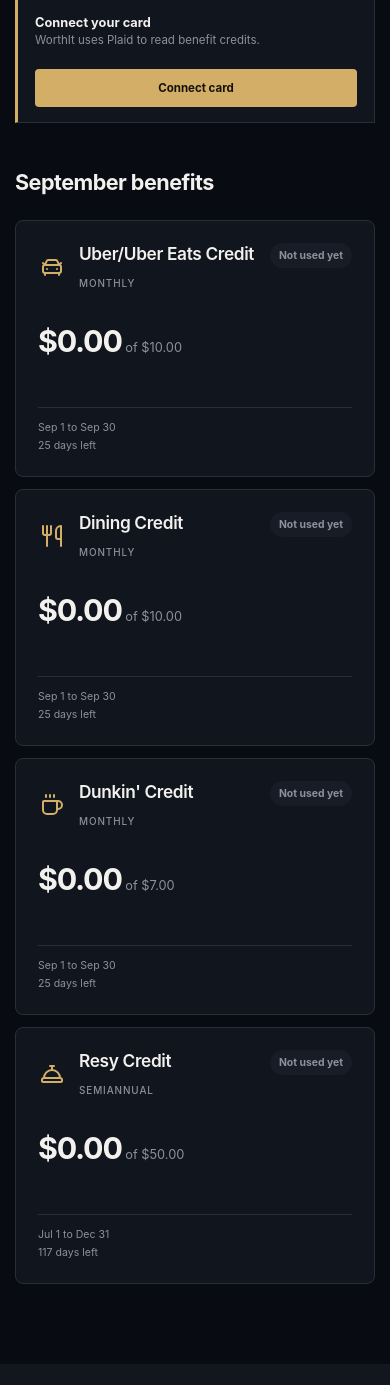
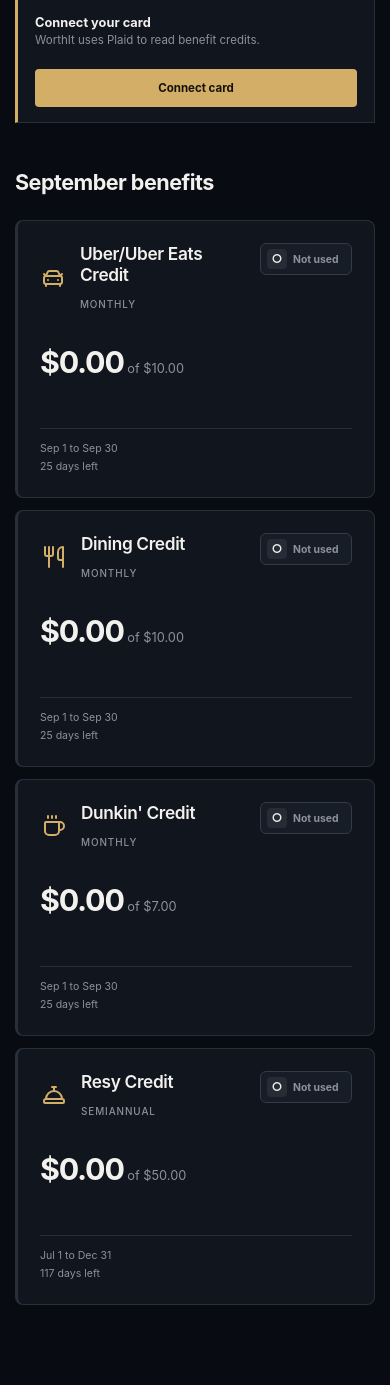
Before and after one commit to denystsinyk/worthit, a Flask app: page / in a window 390 px wide. Shown: the part 403-1788 px from the top of the page. Before the commit the page ends 1767 px from the top, so only its background shows below. Run offline with Flask 3, Linux system fonts and the light colour scheme; data that the repository does not hold is empty; parts of the project's set-up code (start-up, migrations or seed data) failed here and were passed over.

Commit message:
Clarify benefit status at a glance

```diff
--- a/static/style.css
+++ b/static/style.css
@@ -206,6 +206,7 @@ button, input, select { font: inherit; }
   flex-direction: column;
   background: var(--panel);
   border: 1px solid var(--line);
+  border-left: 3px solid var(--line);
   border-radius: 8px;
 }
 .card-heading, .card-footer { display: flex; align-items: center; justify-content: space-between; }
@@ -219,19 +220,43 @@ button, input, select { font: inherit; }
 .benefit-icon img { width: 24px; height: 24px; display: block; }
 .benefit-identity h3 { margin: 0 0 7px; font-size: 1.08rem; font-weight: 620; letter-spacing: -.02em; }
 .benefit-period { color: var(--muted); font-size: .62rem; font-weight: 500; line-height: 1.5; text-transform: uppercase; letter-spacing: .09em; }
-.state-pill {
-  padding: 6px 9px;
+.state-indicator {
+  min-width: 92px;
+  padding: 5px 9px 5px 6px;
+  display: inline-flex;
+  align-items: center;
+  gap: 6px;
   color: var(--muted);
   background: var(--panel-2);
-  border-radius: 999px;
+  border: 1px solid #333b47;
+  border-radius: 6px;
   font-size: .65rem;
   font-weight: 700;
   white-space: nowrap;
 }
-.state-complete .state-pill { color: var(--green); background: var(--green-soft); }
-.state-partial .state-pill { color: var(--amber); background: var(--amber-soft); }
-.state-at_risk .state-pill { color: var(--red); background: var(--red-soft); }
-.state-pending .state-pill { color: var(--violet); background: var(--violet-soft); }
+.state-symbol {
+  width: 20px;
+  height: 20px;
+  display: grid;
+  place-items: center;
+  color: var(--text);
+  background: #252c36;
+  border-radius: 4px;
+  font-size: .75rem;
+  line-height: 1;
+}
+.state-complete { border-left-color: var(--green); }
+.state-complete .state-indicator { color: var(--green); background: var(--green-soft); border-color: #28513f; }
+.state-complete .state-symbol { color: #07150f; background: var(--green); }
+.state-partial { border-left-color: var(--amber); }
+.state-partial .state-indicator { color: var(--amber); background: var(--amber-soft); border-color: #5a4528; }
+.state-partial .state-symbol { color: #1a1004; background: var(--amber); }
+.state-at_risk { border-left-color: var(--red); }
+.state-at_risk .state-indicator { color: var(--red); background: var(--red-soft); border-color: #633134; }
+.state-at_risk .state-symbol { color: #1e0708; background: var(--red); }
+.state-pending { border-left-color: var(--violet); }
+.state-pending .state-indicator { color: var(--violet); background: var(--violet-soft); border-color: #50446c; }
+.state-pending .state-symbol { color: #130d20; background: var(--violet); }
 .card-main { margin-top: 32px; }
 .benefit-value { margin: 0 0 16px; }
 .benefit-value span { font-size: 1.9rem; font-weight: 650; letter-spacing: -.04em; }
@@ -244,6 +269,25 @@ button, input, select { font: inherit; }
   font-size: .66rem;
 }
 .card-note { margin: 12px 0 0; color: #c2b4e9; font-size: .68rem; line-height: 1.45; }
+
+@media (min-width: 761px) and (min-height: 720px) {
+  body.page-dashboard { height: 100vh; overflow: hidden; }
+  .page-dashboard .site-header { height: 56px; }
+  .page-dashboard .hero { padding: 25px 0 22px; }
+  .page-dashboard .hero h1 { font-size: clamp(2.7rem, 4.5vw, 3.6rem); }
+  .page-dashboard .hero-total { min-width: 190px; padding: 13px 17px; }
+  .page-dashboard .hero-amount,
+  .page-dashboard .hero-amount .amount { font-size: 2.65rem; }
+  .page-dashboard .trend-strip { margin-top: 12px; padding: 11px 16px; }
+  .page-dashboard .benefits-section { padding: 20px 0 0; }
+  .page-dashboard .section-heading { margin-bottom: 10px; }
+  .page-dashboard .benefit-grid { gap: 10px; }
+  .page-dashboard .benefit-card { min-height: 168px; padding: 16px 18px; }
+  .page-dashboard .card-main { margin-top: 18px; }
+  .page-dashboard .benefit-value { margin: 0; }
+  .page-dashboard .card-footer { margin-top: auto; padding-top: 10px; }
+  .page-dashboard .card-note { margin-top: 7px; }
+}
 
 .analytics-hero {
   padding: 60px 0 34px;
--- a/templates/base.html
+++ b/templates/base.html
@@ -9,7 +9,7 @@
   <title>{% block title %}WorthIt | Amex Gold benefits{% endblock %}</title>
   <link rel="stylesheet" href="{{ url_for('static', filename='style.css') }}">
 </head>
-<body class="{% if demo_mode %}is-demo{% endif %}">
+<body class="{% if demo_mode %}is-demo {% endif %}{% if request.endpoint == 'dashboard' %}page-dashboard{% endif %}">
   {% if demo_mode %}
   <div class="demo-strip">
     <span><strong>Demo mode</strong> / mock data only</span>
--- a/templates/dashboard.html
+++ b/templates/dashboard.html
@@ -3,10 +3,17 @@
 {% block content %}
 {% set state_labels = {
   'complete': 'Used',
-  'partial': 'In progress',
-  'none': 'Not used yet',
+  'partial': 'Partial',
+  'none': 'Not used',
   'at_risk': 'Use soon',
-  'pending': 'Credit pending'
+  'pending': 'Pending'
+} %}
+{% set state_symbols = {
+  'complete': '✓',
+  'partial': '◐',
+  'none': '○',
+  'at_risk': '!',
+  'pending': '◷'
 } %}
 
 <section class="hero">
@@ -103,7 +110,10 @@
           <span class="benefit-period">{% if s.benefit.period == 'monthly' %}Monthly{% else %}Semiannual{% endif %}</span>
         </div>
       </div>
-      <span class="state-pill">{{ state_labels[s.state] }}</span>
+      <span class="state-indicator">
+        <span class="state-symbol" aria-hidden="true">{{ state_symbols[s.state] }}</span>
+        <span>{{ state_labels[s.state] }}</span>
+      </span>
     </div>
     <div class="card-main">
       <p class="benefit-value"><span>${{ "%.2f"|format(s.amount_used) }}</span><small> of ${{ "%.2f"|format(s.amount_total) }}</small></p>
```
Also changed, not shown: tests/test_routes.py (+3 -0 lines), tests/test_ui_assets.py (+3 -0 lines).
